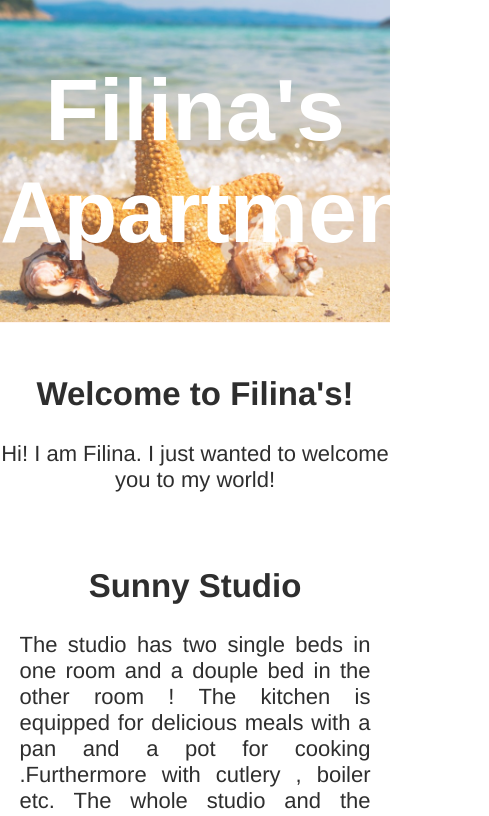
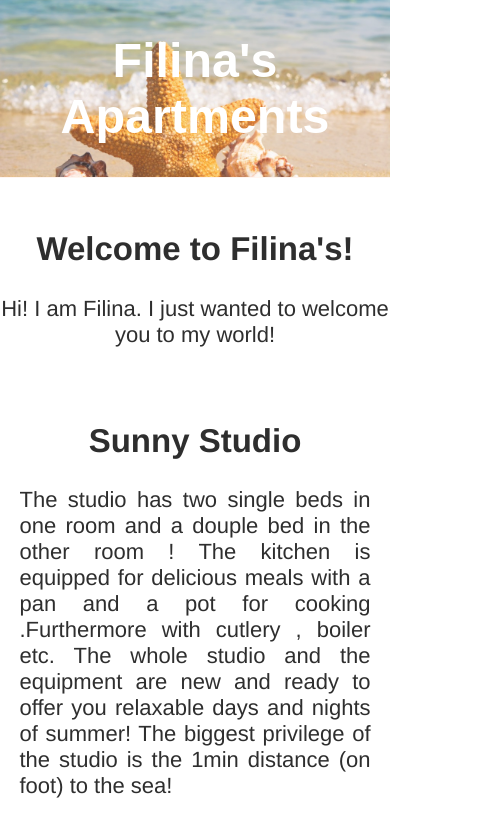
Before and after one commit to GeorgeBeretas/Filina-s, a plain HTML site: page index.html in a window 390 px wide. Shown: the top 816 px of the page, 489 px wide, since content can reach past the window. Drawn offline with Linux system fonts and the light colour scheme.

Commit message:
added mobile version title size change

```diff
--- a/styles.css
+++ b/styles.css
@@ -58,8 +58,6 @@ body {
 .apartment{
   display: inline-block;
   width: 50%;
-  padding-left: 25px;
-  padding-right: 25px;
 }
 
 
@@ -106,6 +104,10 @@ body {
 	  height: auto;
 
 	}
+	.header h1{
+		word-wrap: break-word;
+		font-size:1.1em;
+	}
 
 	.headercontainer {
 	  background-color: transparent;
@@ -122,8 +124,8 @@ body {
 
 	 .apartment{
 	  display: inline-block;
-	  width: 90% !important;
-	  padding-left: 10px;
-	  padding-right: 10px;
+	  width: 90%;
+	  padding-left: 5%;
+	  padding-right: 5%;
 	}
 }
```
